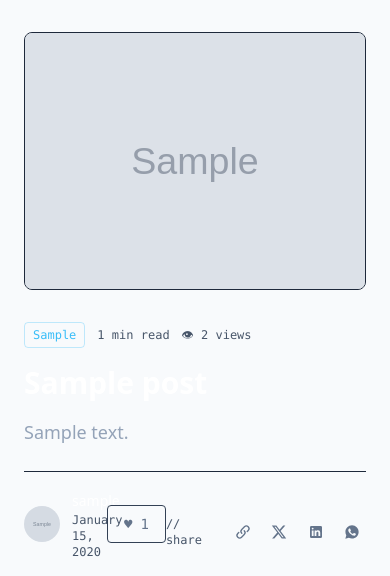
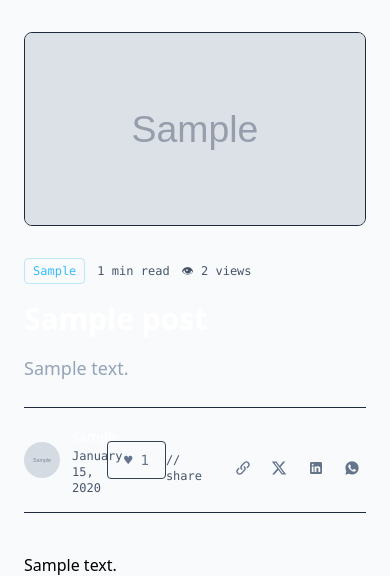
Before and after one commit to iamregha/ReghTechLab-portfolio, a Flask app: a page that uses templates/blog/post.html in a window 390 px wide. Shown: the part 161-737 px from the top of the page. Run offline with Flask 3, Linux system fonts and the light colour scheme; tables that the repository leaves empty hold one stand-in row (values such as "Sample post"); grey boxes marked "Sample" are stand-in pictures; some libraries are stand-ins or nearby versions.

Commit message:
fix: responsive cover image height + light mode heading contrast
- Blog post cover image now scales height across breakpoints
  (h-48 sm:h-56 md:h-64) instead of fixed h-64, reducing
  aggressive object-cover cropping on narrow viewports

```diff
--- a/templates/blog/post.html
+++ b/templates/blog/post.html
@@ -35,8 +35,9 @@
 
  {% if post.cover_url %}
  <div class="mb-8 rounded-lg overflow-hidden border border-slate-800">
-   <img src="{{ post.cover_url }}" alt="{{ post.title }}" class="w-full h-64 object-cover opacity-80" />
- </div>
+   <img src="{{ post.cover_url }}" alt="{{ post.title }}"
+        class="w-full h-48 sm:h-56 md:h-64 object-cover opacity-80" />
+</div>
  {% endif %}
 
  <div class="mb-10">
```
Also changed, not shown: 1 other file.
